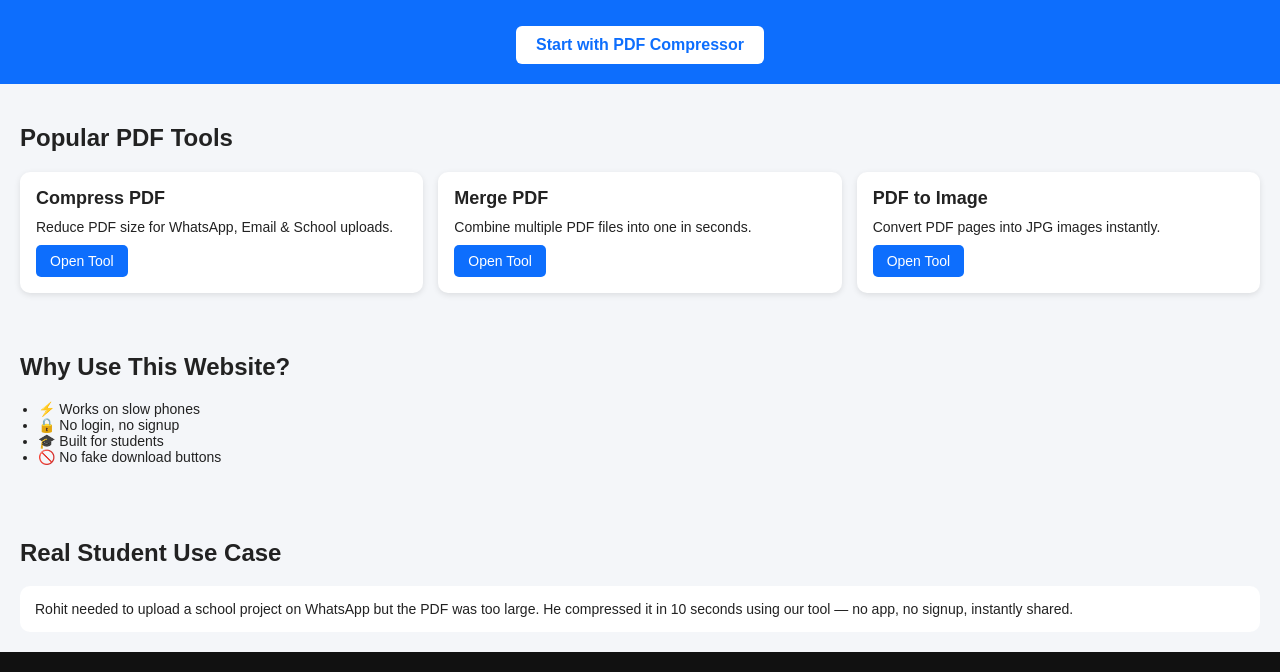
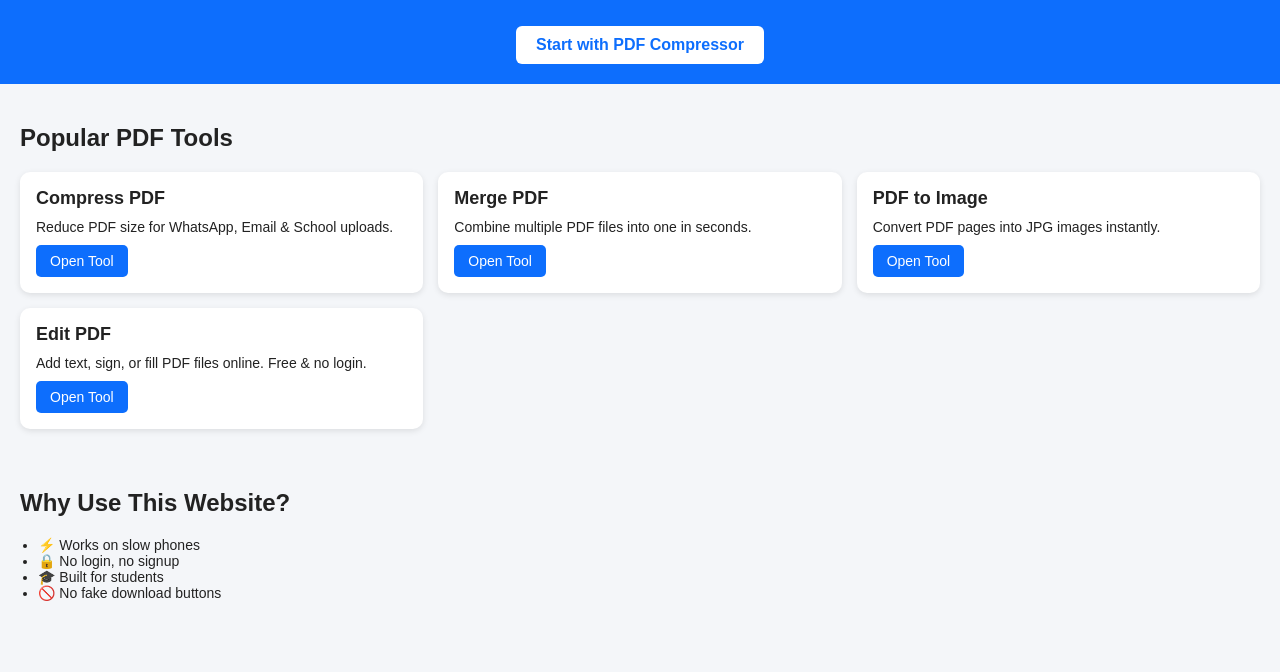
Before and after one commit to PrinceFiles/Pdf-works-, a plain HTML site: page index.html in a window 1280 px wide. Shown: the part 75-747 px from the top of the page. Drawn offline with Linux system fonts and the light colour scheme.

Commit message:
index.html

```diff
--- a/index.html
+++ b/index.html
@@ -145,6 +145,12 @@
       <a href="pdf-to-image.html">Open Tool</a>
     </div>
 
+<div class="tool-box">
+  <h3>Edit PDF</h3>
+  <p>Add text, sign, or fill PDF files online. Free & no login.</p>
+  <a href="edit-pdf.html">Open Tool</a>
+</div>
+
   </div>
 </section>
 
```
